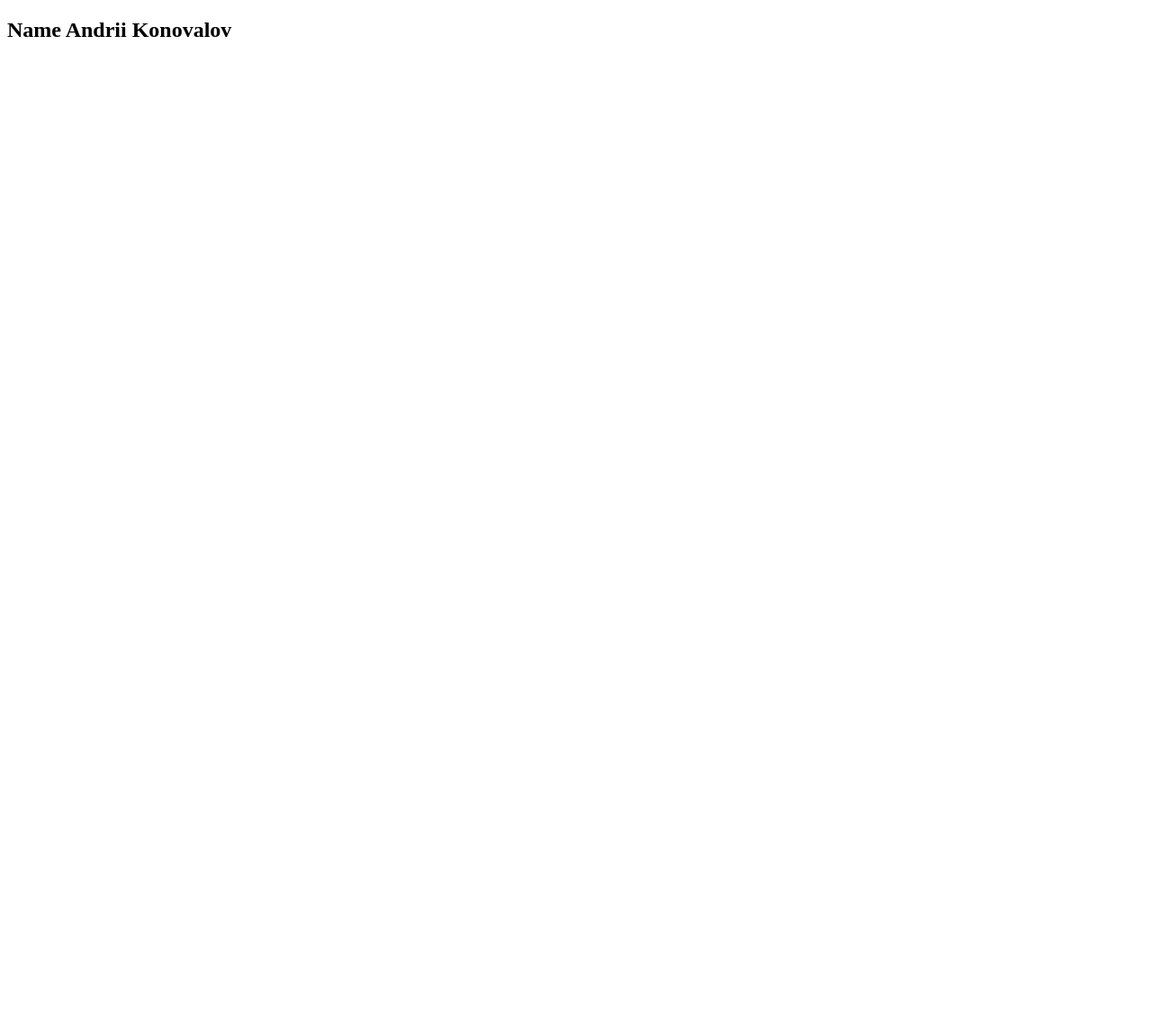
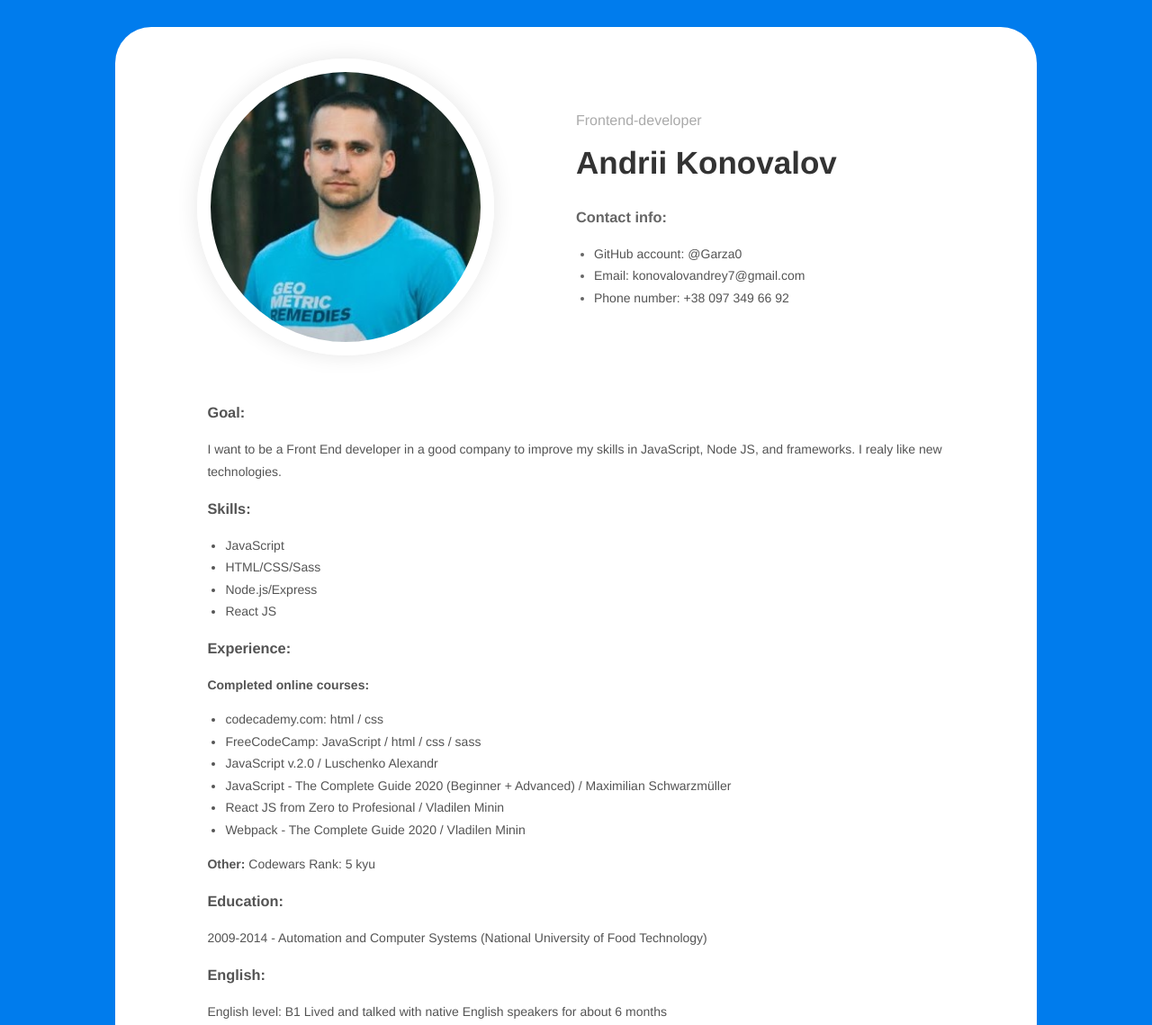
Before and after one commit to Garza0/rsschool-cv, a plain HTML site: page index.html in a window 1280 px wide. Shown: the top 1139 px of the page at 90% size. Before the commit the page ends 800 px from the top, so only its background shows below. Drawn offline with Linux system fonts and the light colour scheme.

Commit message:
feat: add html and css

```diff
--- /dev/null
+++ b/assets/css/style.css
@@ -0,0 +1,114 @@
+body {
+  background-color: #007ced;
+
+  font-family: Helvetica, sans-serif;
+    font-size: 14px;
+    font-weight: 400;
+    font-style: normal;
+    line-height: 1.75em;
+    color: #545454;
+}
+
+.container {
+  max-width: 1024px;
+  min-height: 1000px;
+  background-color: #fff;
+  border-radius: 40px;
+  margin:30px auto;
+
+}
+
+.head {
+  height: 400px;
+  display: flex;
+}
+
+.avatar-container, .info-container {
+  height: 100%;
+   display: flex;
+  width: 50%;
+  align-items: center;
+}
+
+.avatar-container {
+
+  justify-content: center;
+}
+
+.info-container {
+
+  justify-content: start;
+}
+
+.avatar {
+  background-image: url("../images/avatar.jpg");
+  height: 300px;
+  width: 300px;
+  border-radius: 100%;
+  border: 15px solid white;
+  box-shadow: rgba(0, 0, 0, 0.1) 0px 0px 25px 0px;
+  align-content: center;
+  background-position: center;
+    background-repeat: no-repeat;
+    background-size: cover;
+
+}
+
+h1 {
+  font-size: 35px;
+  line-height: 56px;
+  color: #333;
+  margin-top: 0;
+    margin-bottom: 20px;
+}
+
+h4 {
+  font-size: 16px;
+  line-height: 19px;
+  color: #aaa;
+  font-weight: 300;
+    margin-bottom: 10px;
+}
+
+.info {
+  font-size: 14px;
+  font-weight: 400;
+  font-style: normal;
+  line-height: 1.75em;
+  color: #666666;
+}
+
+
+
+.content {
+  display: flex;
+  flex-wrap: wrap;
+  flex-direction: row;
+  vertical-align: middle;
+  width: 100%;
+  align-items: center;
+  text-align: center;
+  margin: 0;
+
+}
+
+.main {
+  width: 80%;
+  margin: auto;
+  padding-bottom: 75px;
+
+}
+
+a {
+  text-decoration-line: none;
+  cursor: pointer;
+  color: #545454;
+}
+
+a:hover {
+  color: #333;
+}
+
+ul {
+    padding-left: 20px;
+}
--- a/index.html
+++ b/index.html
@@ -4,11 +4,94 @@
 <head>
   <meta charset="UTF-8">
   <meta name="viewport" content="width=device-width, initial-scale=1.0">
+  <link rel="stylesheet" href="./assets/css/style.css">
   <title>Andrii Konovalov</title>
 </head>
 
 <body>
-  <h2><strong>Name</strong> Andrii Konovalov</h2>
+  <div class="container">
+
+    <div class="head">
+
+      <div class="avatar-container">
+        <div class="avatar"></div>
+      </div>
+
+      <div class="info-container">
+
+        <div class="info">
+          <h4>Frontend-developer</h4>
+          <h1>Andrii Konovalov</h1>
+          <h3>Contact info:</h3>
+          <ul>
+            <li> <a target="_blank" href="https://github.com/Garza0">GitHub account: @Garza0</a></li>
+            <li><a href="mailto:konovalovandrey7@gmail.com">Email: konovalovandrey7@gmail.com </a></li>
+            <li><a href="tel:+380973496692">Phone number: +38 097 349 66 92 </a></li>
+          </ul>
+        </div>
+
+      </div>
+
+    </div>
+
+    <div class="main">
+      <h3>Goal:</h3>
+
+      <p>
+        I want to be a Front End developer in a good company to improve my skills in JavaScript, Node JS, and
+        frameworks. I realy like new technologies.
+      </p>
+
+      <h3>Skills:</h3>
+      <ul>
+        <li>JavaScript</li>
+        <li>HTML/CSS/Sass</li>
+        <li>Node.js/Express</li>
+        <li>React JS</li>
+      </ul>
+
+
+
+
+
+      <h3>Experience:</h3>
+      <strong>Completed online courses:</strong><br>
+      <ul>
+        <li>codecademy.com: html / css</li>
+        <li>FreeCodeCamp: JavaScript / html / css / sass</li>
+        <li>JavaScript v.2.0 / Luschenko Alexandr</li>
+        <li>JavaScript - The Complete Guide 2020 (Beginner + Advanced) / Maximilian Schwarzmüller</li>
+        <li>React JS from Zero to Profesional / Vladilen Minin</li>
+        <li>Webpack - The Complete Guide 2020 / Vladilen Minin</li>
+      </ul>
+
+
+
+
+
+
+      <p>
+        <strong>Other:</strong>
+
+        Codewars Rank: 5 kyu
+      </p>
+
+
+      <h3>Education:</h3>
+      <p>2009-2014 - Automation and Computer Systems (National University of Food Technology)</p>
+
+
+      <h3>English:</h3>
+      <p>English level: B1
+
+        Lived and talked with native English speakers for about 6 months</p>
+
+
+    </div>
+  </div>
+
+
+
 </body>
 
 </html>
```
Also changed, not shown: assets/images/avatar.jpg (added).
